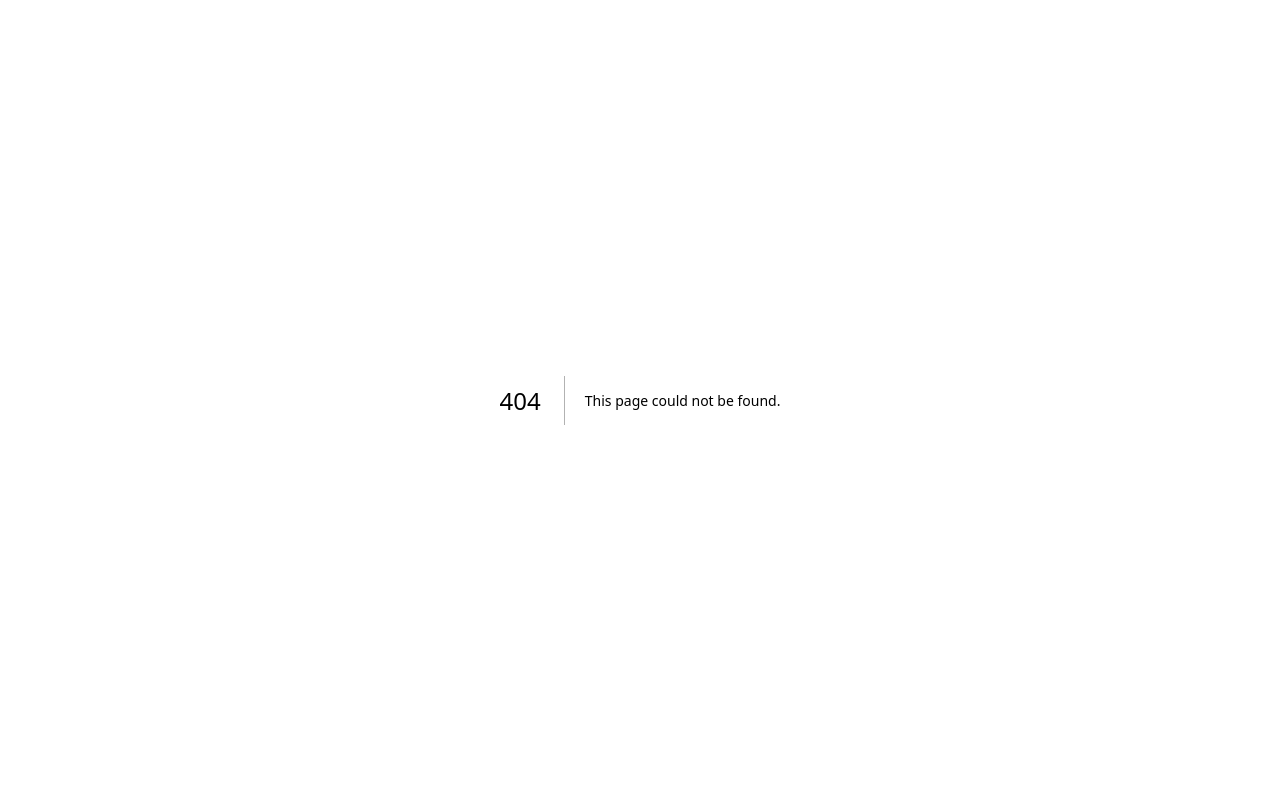
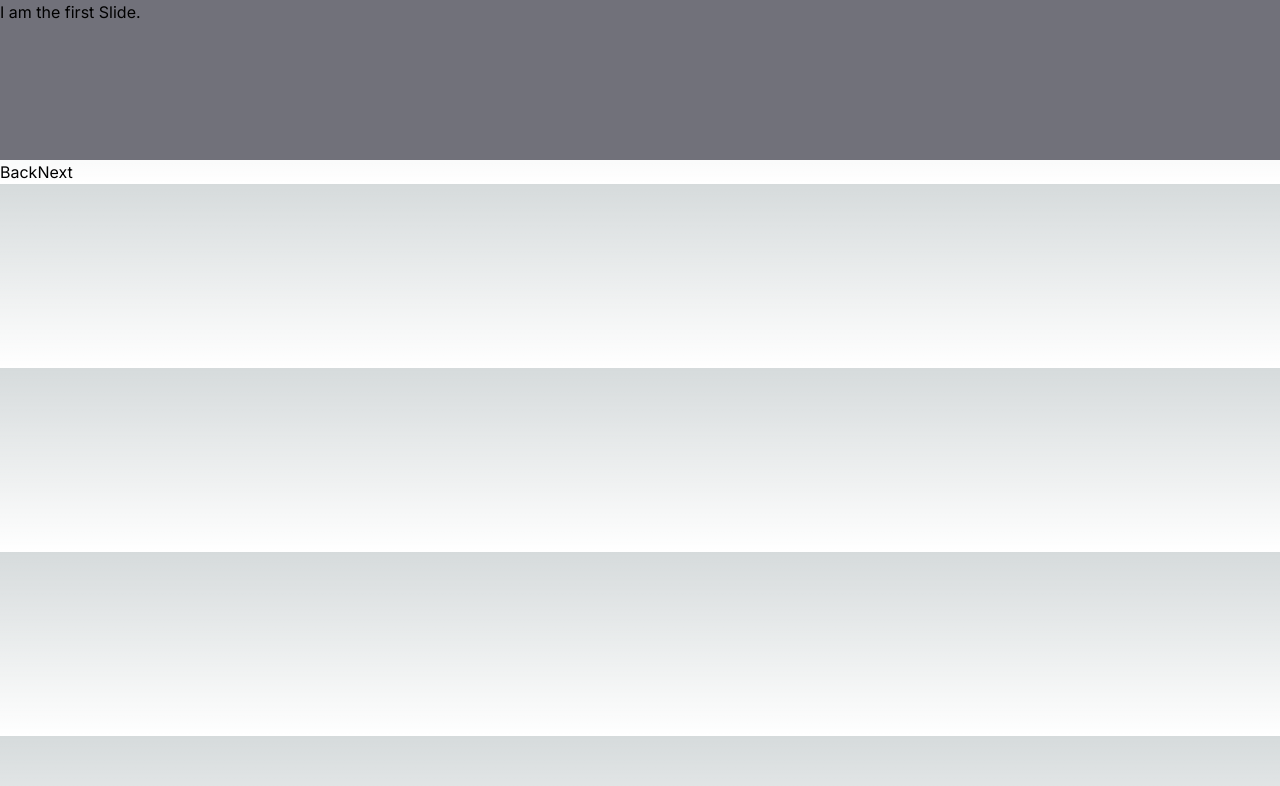
Before and after one commit to juanfran2000/App-myPet, a Next.js app: page /prueba in a window 1280 px wide. Before the commit this address had no page. Shown: the top 786 px of the page. Built offline with nearby package versions, Linux system fonts and the light colour scheme.

Commit message:
feat: :art: MYP-24 > Add pure carousel

```diff
--- a/package.json
+++ b/package.json
@@ -17,6 +17,7 @@
     "eslint-config-next": "13.4.12",
     "next": "13.4.12",
     "postcss": "8.4.27",
+    "pure-react-carousel": "^1.30.1",
     "react": "18.2.0",
     "react-dom": "18.2.0",
     "tailwindcss": "3.3.3",
--- /dev/null
+++ b/src/app/components/PureCarousel.tsx
@@ -0,0 +1,40 @@
+"use client";
+
+import React from "react";
+import {
+  CarouselProvider,
+  Slider,
+  Slide,
+  ButtonBack,
+  ButtonNext,
+} from "pure-react-carousel";
+import "pure-react-carousel/dist/react-carousel.es.css";
+
+type Props = {};
+
+const PureCarousel = (props: Props) => {
+  return (
+    <CarouselProvider
+      naturalSlideWidth={0}
+      naturalSlideHeight={0}
+      isIntrinsicHeight
+      totalSlides={3}
+    >
+      <Slider>
+        <Slide index={0}>
+          <div className=" bg-zinc-500 h-40">I am the first Slide.</div>
+        </Slide>
+        <Slide index={1}>
+          <div className=" bg-red-500 h-40">I am the second Slide.</div>
+        </Slide>
+        <Slide index={2}>
+          <div className=" bg-blue-500 h-40">I am the third Slide.</div>
+        </Slide>
+      </Slider>
+      <ButtonBack>Back</ButtonBack>
+      <ButtonNext>Next</ButtonNext>
+    </CarouselProvider>
+  );
+};
+
+export default PureCarousel;
--- /dev/null
+++ b/src/app/prueba/page.tsx
@@ -0,0 +1,14 @@
+import React from "react";
+import PureCarousel from "../components/PureCarousel";
+
+type Props = {};
+
+const page = (props: Props) => {
+  return (
+    <div className=" ">
+      <PureCarousel />
+    </div>
+  );
+};
+
+export default page;
```
Also changed, not shown: 1 other file (tests, documents, lock files or other folders).
